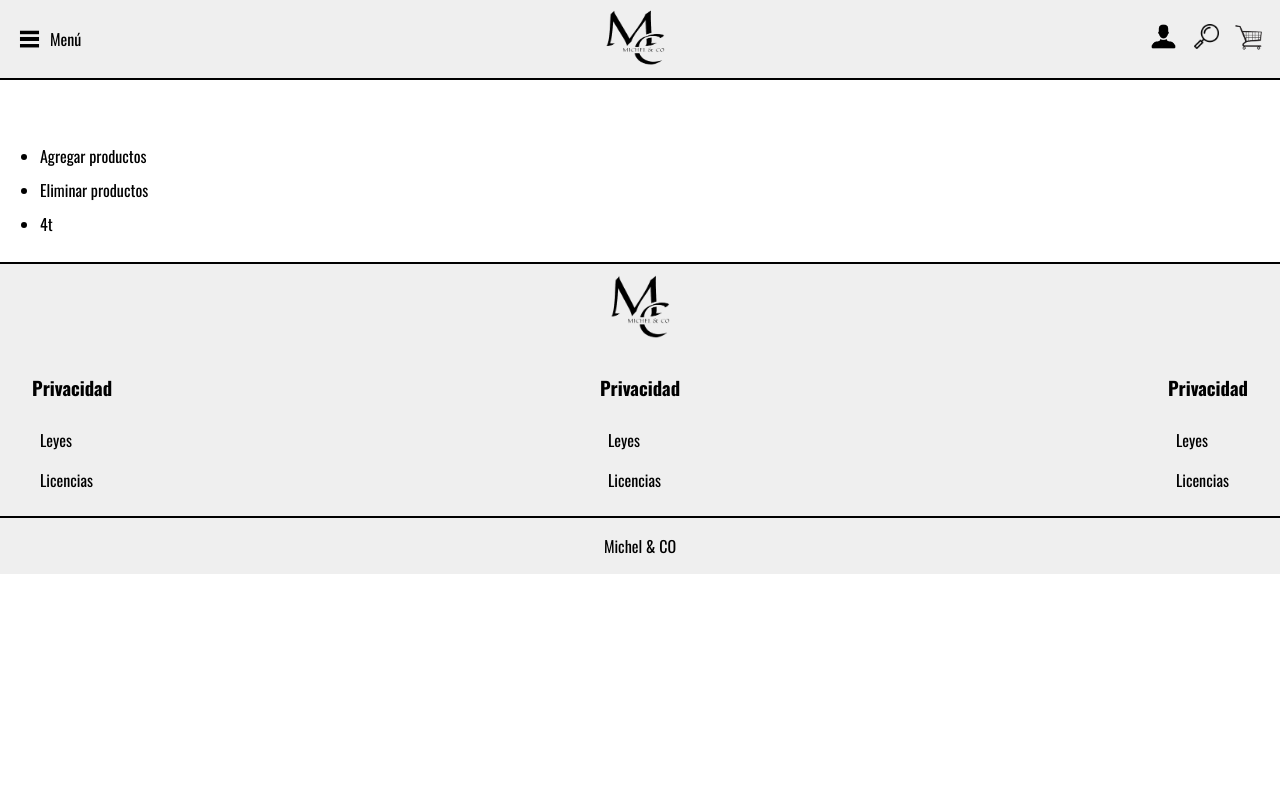
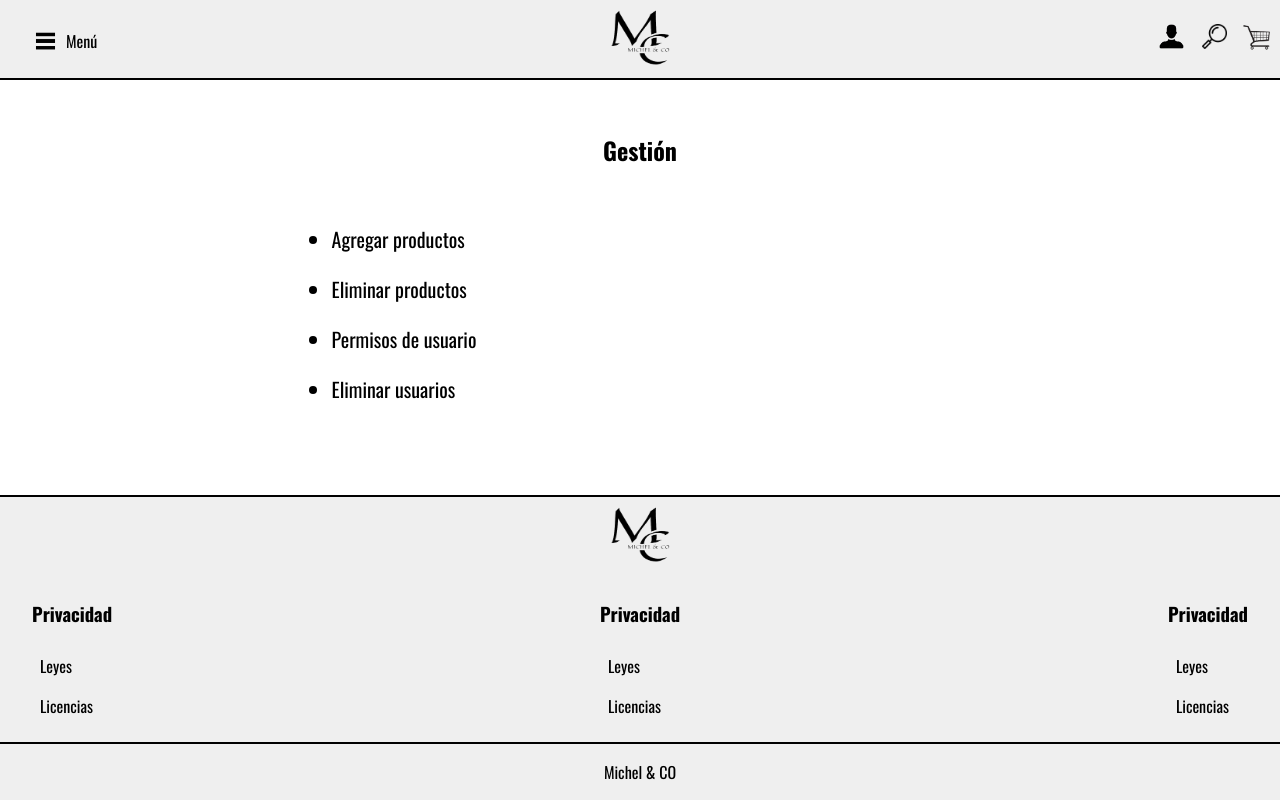
Before and after one commit to michel-fdzzz/Proyecto, a PHP site: page /gestion.php in a window 1280 px wide. Run offline with PHP 8.4, Linux system fonts and the light colour scheme.

Commit message:
Animaciones en los iconos de la cabecera

```diff
--- a/PROYECTO/CSS/gestion.css
+++ b/PROYECTO/CSS/gestion.css
@@ -1,23 +1,32 @@
 .main {
     height: 90%;
-    margin-top: 8em;
+    width: 100%;
+    margin-top: 7em;
+    display: flex;
+    flex-direction: column;
+    justify-content: center;
 }
+
+.main>h1 {
+    text-align: center;
+}
+
+
 
 .contenedor-opciones {
     display: flex;
-    flex-direction: column;
+    width: 100%;
+    justify-content: center;
+    padding-right: 40%;
 }
 
 .opcion {
     position: relative;
     cursor: pointer;
     margin-bottom: 10px;
+    font-size: 1.25rem;
 }
 
-.opcion p {
-    position: relative;
-    display: inline;
-}
 
 .opcion p::after {
     content: '';
@@ -27,9 +36,18 @@
     width: 0;
     height: 2px;
     background-color: #000;
-    transition: width 0.3s ease;
+    transition: width 0.4s ease;
 }
 
 .opcion p:hover::after {
     width: 100%;
 }
+
+a {
+    text-decoration: none;
+    color: black;
+}
+
+footer {
+    bottom: 0;
+}
--- a/PROYECTO/CSS/header.css
+++ b/PROYECTO/CSS/header.css
@@ -67,7 +67,7 @@ body {
 .containerIconos {
     display: flex;
     gap: 1em;
-    margin-right: 1em;
+    margin-right: 0.5em;
 }
 
 .carrito,
@@ -123,11 +123,7 @@ input {
 }
 
 /* Contenedor del desplegable */
-.desplegable {
-    margin: auto 0;
-    margin-right: 1em;
-    width: 6.5em;
-}
+.desplegable {}
 
 /* Botón del desplegable */
 .botonDesplegar {
@@ -137,10 +133,35 @@ input {
     cursor: pointer;
     display: flex;
     background-color: #efefef;
+    margin: 1em;
 }
 
 .botonDesplegar:hover {
     background-color: #f9f9f9;
+    transform: translateY(-1px);
+}
+
+.containerDesplegable {
+    position: fixed;
+    z-index: 99;
+    left: -150px;
+    width: 150px;
+    height: 90%;
+    display: flex;
+    align-items: center;
+    flex-direction: column;
+    background-color: #efefef;
+    color: white;
+    top: 5em;
+    transition: left 0.3s ease;
+    border-right: 2px solid black;
+    text-align: center;
+}
+
+.containerDesplegable.activo {
+    left: 0;
+
+    /* Muestra el panel lateral cuando tiene la clase 'active' */
 }
 
 .containerDesplegable a {
@@ -159,26 +180,7 @@ input {
     display: block;
 }
 
-.containerDesplegable {
-    position: fixed;
-    z-index: 99;
-    left: -150px;
-    width: 150px;
-    height: 90%;
-    display: flex;
-    align-items: center;
-    flex-direction: column;
-    background-color: #efefef;
-    color: white;
-    top: 5em;
-    transition: left 0.3s ease;
-}
 
-.containerDesplegable.activo {
-    left: 0;
-
-    /* Muestra el panel lateral cuando tiene la clase 'active' */
-}
 
 .desconexion {
     margin: auto;
@@ -189,3 +191,7 @@ input {
 .desconexion:hover {
     text-decoration: underline;
 }
+
+.containerIconos>*:hover {
+    transform: translateY(-1px);
+}
--- a/PROYECTO/footer.php
+++ b/PROYECTO/footer.php
@@ -10,7 +10,7 @@
     <footer>
         <section class="contenedor-items-footer">
             <article class="contenedor-imagen">
-                <img class="imagen" src="imagenes/logo.png" alt="">
+            <a href='tienda.php' target="_self"><img src="imagenes/logo.png" width="80em" height="80em" alt="Logo" /></a>
             </article>
 
             <article class="contenedor-info-footer">
--- a/PROYECTO/gestion.php
+++ b/PROYECTO/gestion.php
@@ -12,11 +12,13 @@
     ?>
 
     <section class="main">
+        <h1>Gestión</h1>
         <article class="contenedor-opciones">
             <ul class="lista-opciones">
-                <li class="opcion"><p>Agregar productos</p></li>
-                <li class="opcion"><p>Eliminar productos</p></li>
-                <li class="opcion"><p>4t</p></li>
+                <li class="opcion"><a href='agregar-productos-gestion.php'><p>Agregar productos</p></a></li>
+                <li class="opcion"><a href='eliminar-productos-gestion.php'><p>Eliminar productos</p></a></li>
+                <li class="opcion"><a href='permisos-usuario-gestion.php'><p>Permisos de usuario</p></a></li>
+                <li class="opcion"><a href='eliminar-usuarios-gestion.php'><p>Eliminar usuarios</p></a></li>
             </ul>
         </article>
     </section>
```
Also changed, not shown: PROYECTO/CSS/carrito.css (+3 -4 lines).
